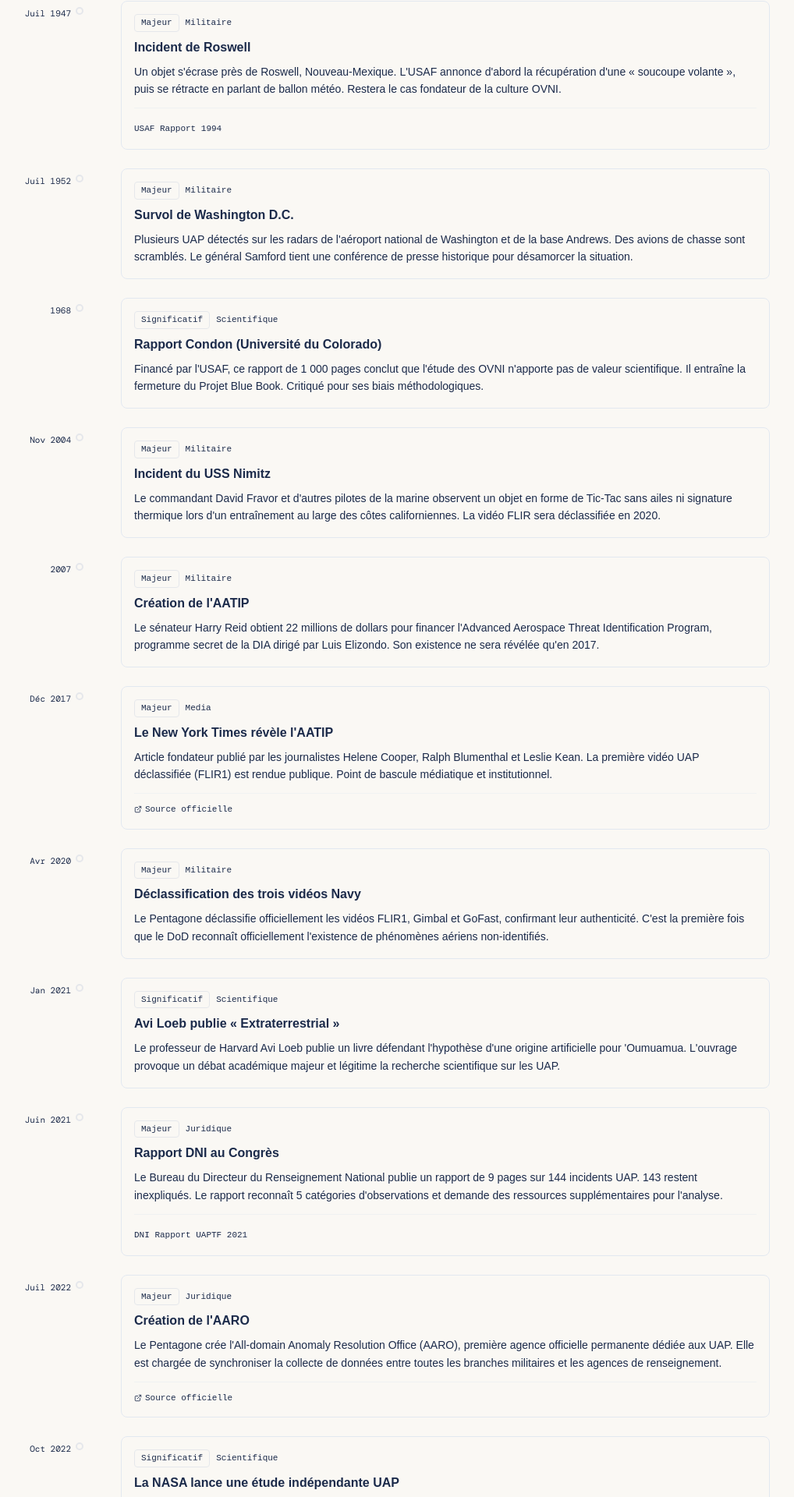
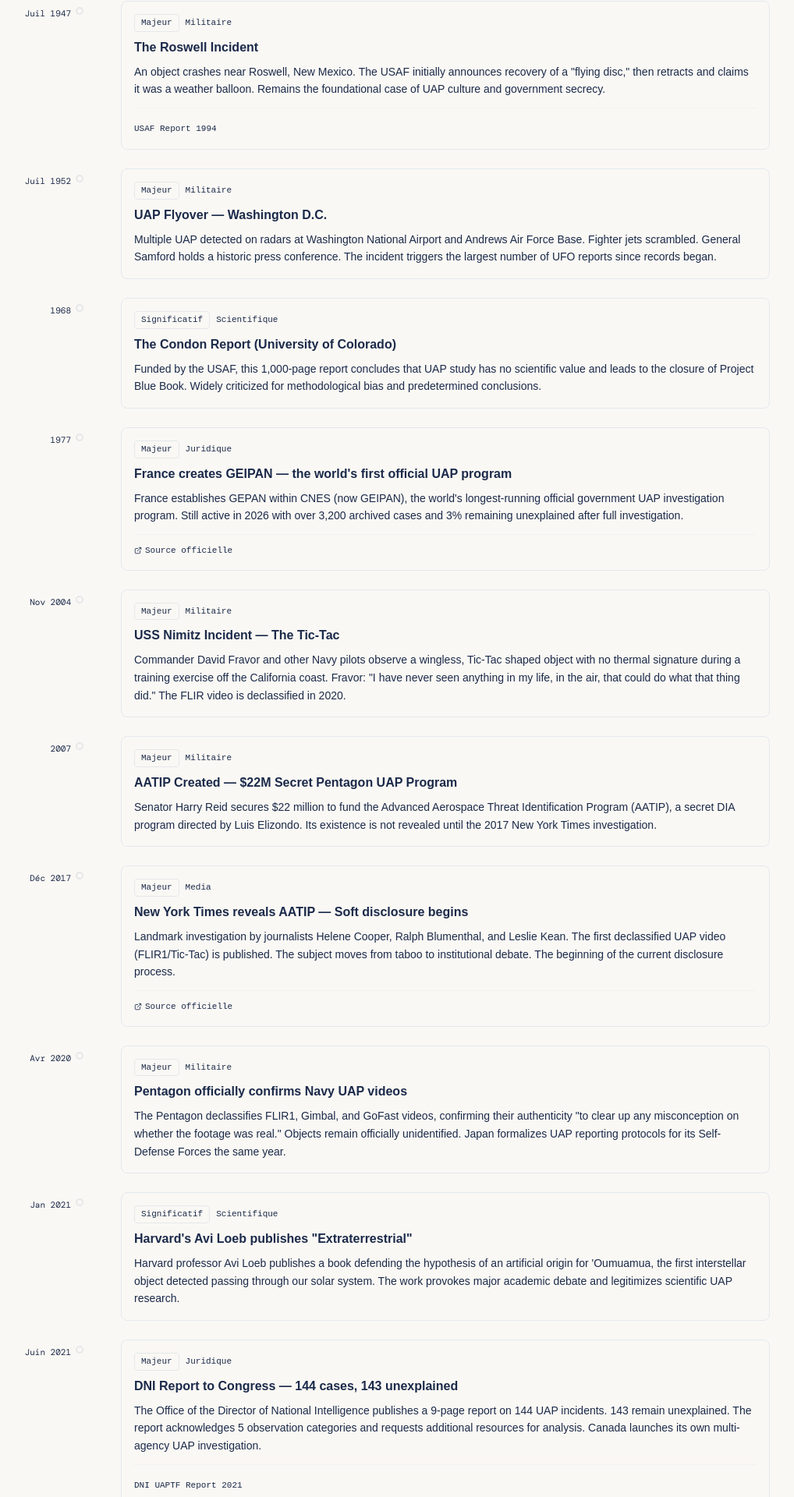
Before and after one commit to lbdgGit/DisclosureHub, a Next.js app in the folder disclosure-hub-starter/: page /frise in a window 1280 px wide. Shown: the part 370-2290 px from the top of the page at 78% size, without its empty margins (141-1159 px from the left). Built offline with nearby package versions, Linux system fonts and the light colour scheme; a web font is replaced by a local one.

Commit message:
Update timeline.ts

```diff
--- a/disclosure-hub-starter/data/timeline.ts
+++ b/disclosure-hub-starter/data/timeline.ts
@@ -1,6 +1,6 @@
 export interface TimelineEvent {
   id: string;
-  date: string;          // Format : "YYYY" ou "YYYY-MM" ou "YYYY-MM-DD"
+  date: string;
   titre: string;
   description: string;
   importance: 'majeur' | 'significatif' | 'notable';
@@ -13,49 +13,58 @@
   {
     id: '1947-roswell',
     date: '1947-07',
-    titre: "Incident de Roswell",
-    description: "Un objet s'écrase près de Roswell, Nouveau-Mexique. L'USAF annonce d'abord la récupération d'une « soucoupe volante », puis se rétracte en parlant de ballon météo. Restera le cas fondateur de la culture OVNI.",
+    titre: 'The Roswell Incident',
+    description: 'An object crashes near Roswell, New Mexico. The USAF initially announces recovery of a "flying disc," then retracts and claims it was a weather balloon. Remains the foundational case of UAP culture and government secrecy.',
     importance: 'majeur',
     categorie: 'militaire',
-    source: 'USAF Rapport 1994',
+    source: 'USAF Report 1994',
   },
   {
     id: '1952-washington',
     date: '1952-07',
-    titre: "Survol de Washington D.C.",
-    description: "Plusieurs UAP détectés sur les radars de l'aéroport national de Washington et de la base Andrews. Des avions de chasse sont scramblés. Le général Samford tient une conférence de presse historique pour désamorcer la situation.",
+    titre: 'UAP Flyover — Washington D.C.',
+    description: 'Multiple UAP detected on radars at Washington National Airport and Andrews Air Force Base. Fighter jets scrambled. General Samford holds a historic press conference. The incident triggers the largest number of UFO reports since records began.',
     importance: 'majeur',
     categorie: 'militaire',
   },
   {
     id: '1968-condon',
     date: '1968',
-    titre: "Rapport Condon (Université du Colorado)",
-    description: "Financé par l'USAF, ce rapport de 1 000 pages conclut que l'étude des OVNI n'apporte pas de valeur scientifique. Il entraîne la fermeture du Projet Blue Book. Critiqué pour ses biais méthodologiques.",
+    titre: 'The Condon Report (University of Colorado)',
+    description: 'Funded by the USAF, this 1,000-page report concludes that UAP study has no scientific value and leads to the closure of Project Blue Book. Widely criticized for methodological bias and predetermined conclusions.',
     importance: 'significatif',
     categorie: 'scientifique',
   },
   {
+    id: '1977-geipan',
+    date: '1977',
+    titre: 'France creates GEIPAN — the world\'s first official UAP program',
+    description: 'France establishes GEPAN within CNES (now GEIPAN), the world\'s longest-running official government UAP investigation program. Still active in 2026 with over 3,200 archived cases and 3% remaining unexplained after full investigation.',
+    importance: 'majeur',
+    categorie: 'juridique',
+    lienSource: 'https://www.cnes-geipan.fr',
+  },
+  {
     id: '2004-nimitz',
     date: '2004-11',
-    titre: "Incident du USS Nimitz",
-    description: "Le commandant David Fravor et d'autres pilotes de la marine observent un objet en forme de Tic-Tac sans ailes ni signature thermique lors d'un entraînement au large des côtes californiennes. La vidéo FLIR sera déclassifiée en 2020.",
+    titre: 'USS Nimitz Incident — The Tic-Tac',
+    description: 'Commander David Fravor and other Navy pilots observe a wingless, Tic-Tac shaped object with no thermal signature during a training exercise off the California coast. Fravor: "I have never seen anything in my life, in the air, that could do what that thing did." The FLIR video is declassified in 2020.',
     importance: 'majeur',
     categorie: 'militaire',
   },
   {
     id: '2007-aatip',
     date: '2007',
-    titre: "Création de l'AATIP",
-    description: "Le sénateur Harry Reid obtient 22 millions de dollars pour financer l'Advanced Aerospace Threat Identification Program, programme secret de la DIA dirigé par Luis Elizondo. Son existence ne sera révélée qu'en 2017.",
+    titre: 'AATIP Created — $22M Secret Pentagon UAP Program',
+    description: 'Senator Harry Reid secures $22 million to fund the Advanced Aerospace Threat Identification Program (AATIP), a secret DIA program directed by Luis Elizondo. Its existence is not revealed until the 2017 New York Times investigation.',
     importance: 'majeur',
     categorie: 'militaire',
   },
   {
     id: '2017-nyt',
     date: '2017-12',
-    titre: "Le New York Times révèle l'AATIP",
-    description: "Article fondateur publié par les journalistes Helene Cooper, Ralph Blumenthal et Leslie Kean. La première vidéo UAP déclassifiée (FLIR1) est rendue publique. Point de bascule médiatique et institutionnel.",
+    titre: 'New York Times reveals AATIP — Soft disclosure begins',
+    description: 'Landmark investigation by journalists Helene Cooper, Ralph Blumenthal, and Leslie Kean. The first declassified UAP video (FLIR1/Tic-Tac) is published. The subject moves from taboo to institutional debate. The beginning of the current disclosure process.',
     importance: 'majeur',
     categorie: 'media',
     lienSource: 'https://www.nytimes.com/2017/12/16/us/politics/pentagon-program-ufo-harry-reid.html',
@@ -63,33 +72,33 @@
   {
     id: '2020-pentagone-videos',
     date: '2020-04',
-    titre: "Déclassification des trois vidéos Navy",
-    description: "Le Pentagone déclassifie officiellement les vidéos FLIR1, Gimbal et GoFast, confirmant leur authenticité. C'est la première fois que le DoD reconnaît officiellement l'existence de phénomènes aériens non-identifiés.",
+    titre: 'Pentagon officially confirms Navy UAP videos',
+    description: 'The Pentagon declassifies FLIR1, Gimbal, and GoFast videos, confirming their authenticity "to clear up any misconception on whether the footage was real." Objects remain officially unidentified. Japan formalizes UAP reporting protocols for its Self-Defense Forces the same year.',
     importance: 'majeur',
     categorie: 'militaire',
   },
   {
     id: '2021-rapport-dni',
     date: '2021-06',
-    titre: "Rapport DNI au Congrès",
-    description: "Le Bureau du Directeur du Renseignement National publie un rapport de 9 pages sur 144 incidents UAP. 143 restent inexpliqués. Le rapport reconnaît 5 catégories d'observations et demande des ressources supplémentaires pour l'analyse.",
+    titre: 'DNI Report to Congress — 144 cases, 143 unexplained',
+    description: 'The Office of the Director of National Intelligence publishes a 9-page report on 144 UAP incidents. 143 remain unexplained. The report acknowledges 5 observation categories and requests additional resources for analysis. Canada launches its own multi-agency UAP investigation.',
     importance: 'majeur',
     categorie: 'juridique',
-    source: 'DNI Rapport UAPTF 2021',
+    source: 'DNI UAPTF Report 2021',
   },
   {
     id: '2021-loeb-oumuamua',
     date: '2021-01',
-    titre: "Avi Loeb publie « Extraterrestrial »",
-    description: "Le professeur de Harvard Avi Loeb publie un livre défendant l'hypothèse d'une origine artificielle pour 'Oumuamua. L'ouvrage provoque un débat académique majeur et légitime la recherche scientifique sur les UAP.",
+    titre: 'Harvard\'s Avi Loeb publishes "Extraterrestrial"',
+    description: 'Harvard professor Avi Loeb publishes a book defending the hypothesis of an artificial origin for \'Oumuamua, the first interstellar object detected passing through our solar system. The work provokes major academic debate and legitimizes scientific UAP research.',
     importance: 'significatif',
     categorie: 'scientifique',
   },
   {
     id: '2022-aaro-creation',
     date: '2022-07',
-    titre: "Création de l'AARO",
-    description: "Le Pentagone crée l'All-domain Anomaly Resolution Office (AARO), première agence officielle permanente dédiée aux UAP. Elle est chargée de synchroniser la collecte de données entre toutes les branches militaires et les agences de renseignement.",
+    titre: 'AARO Created — First permanent Pentagon UAP office',
+    description: 'The Pentagon establishes the All-domain Anomaly Resolution Office (AARO), the first official permanent agency dedicated to UAP. Mandated by Congress in NDAA 2022 to synchronize data collection across all military branches and intelligence agencies.',
     importance: 'majeur',
     categorie: 'juridique',
     lienSource: 'https://www.aaro.mil',
@@ -97,32 +106,32 @@
   {
     id: '2022-nasa-uap',
     date: '2022-10',
-    titre: "La NASA lance une étude indépendante UAP",
-    description: "La NASA annonce la formation d'un groupe d'étude indépendant sur les UAP, présidé par l'astrophysicien David Spergel. C'est la première fois que l'agence spatiale s'implique officiellement dans l'étude de ces phénomènes.",
+    titre: 'NASA launches independent UAP study',
+    description: 'NASA announces the formation of an independent UAP study group chaired by astrophysicist David Spergel. The first time the space agency has officially engaged with UAP study. A permanent NASA UAP coordinator (Mark McInerney) is named in September 2023.',
     importance: 'significatif',
     categorie: 'scientifique',
   },
   {
     id: '2023-grusch-audition',
     date: '2023-07',
-    titre: "Audition historique de David Grusch au Congrès",
-    description: "Sous serment devant la Chambre des représentants, l'ex-officier du renseignement David Grusch affirme l'existence de programmes secrets de récupération de craft non-humains et de matériaux biologiques. Première déclaration de ce type sous serment dans l'histoire américaine.",
+    titre: 'Grusch sworn congressional testimony — crash retrieval programs confirmed',
+    description: 'Under oath before the House Oversight Committee, former intelligence officer David Grusch states the U.S. operates secret programs for recovery and analysis of non-human craft and biological materials. First such statement under oath in American congressional history. Protected under whistleblower statutes.',
     importance: 'majeur',
     categorie: 'temoignage',
   },
   {
     id: '2023-uap-disclosure-act',
     date: '2023-07',
-    titre: "UAP Disclosure Act proposé au Sénat",
-    description: "Les sénateurs Schumer et Rounds proposent un amendement bipartisan exigeant la déclassification de tous les documents UAP sous 25 ans. L'amendement est intégré au NDAA 2024 mais avec des pouvoirs de veto exécutifs élargis.",
+    titre: 'UAP Disclosure Act introduced in Senate',
+    description: 'Senators Schumer and Rounds propose a bipartisan amendment requiring declassification of all UAP documents within 25 years. The amendment is incorporated into NDAA 2024 but with expanded executive veto powers. The act is subsequently blocked from NDAA FY2025 and FY2026 by DoD opposition.',
     importance: 'majeur',
     categorie: 'juridique',
   },
   {
     id: '2023-nasa-rapport',
     date: '2023-09',
-    titre: "Publication du rapport NASA UAP",
-    description: "La NASA publie son rapport final : les UAP sont un problème de sécurité nationale et scientifique légitime. Elle nomme un coordinateur UAP permanent et recommande d'intégrer les données civiles à l'analyse gouvernementale.",
+    titre: 'NASA UAP Report published',
+    description: 'NASA publishes its final independent study report: UAP are a legitimate national security and scientific problem. The agency recommends removing stigma, improving data collection, and integrating civilian data with government analysis.',
     importance: 'significatif',
     categorie: 'scientifique',
     lienSource: 'https://science.nasa.gov/uap',
@@ -130,26 +139,44 @@
   {
     id: '2024-aaro-rapport-historique',
     date: '2024-03',
-    titre: "Rapport historique AARO : pas de programme secret prouvé",
-    description: "L'AARO publie son rapport Volume I sur les programmes historiques UAP. Il conteste les allégations de Grusch, ne trouvant aucune preuve d'un programme de récupération de craft extraterrestres. Les critiques soulignent les limites d'accès aux archives.",
+    titre: 'AARO Historical Report Vol. I published',
+    description: 'AARO publishes its Volume I report on historical UAP programs. It contests Grusch\'s allegations, finding no evidence of an extraterrestrial craft recovery program. Critics note significant limitations in archive access. AARO caseload reaches 1,600+ reports.',
     importance: 'majeur',
     categorie: 'juridique',
     lienSource: 'https://www.aaro.mil',
   },
   {
-    id: '2024-galileo-resultats',
-    date: '2024-09',
-    titre: "Premières publications du Projet Galilée",
-    description: "L'équipe du professeur Loeb publie ses premières analyses de données issues de ses observatoires terrestres. Des sphères métalliques récupérées dans l'océan Pacifique sont analysées — leur composition est jugée anormale par rapport aux météorites connues.",
+    id: '2024-japan-caucus',
+    date: '2024-06',
+    titre: 'Japan: 80+ Diet members form bipartisan UAP caucus',
+    description: 'Non-partisan group chaired by former Defense Minister Yasukazu Hamada forms Japan\'s first cross-party UAP caucus. Has hosted briefings with U.S. AARO officials and Navy pilots. Formally proposes a dedicated Cabinet Office UAP body in March 2026.',
     importance: 'significatif',
-    categorie: 'scientifique',
+    categorie: 'juridique',
   },
   {
-    id: '2025-oncoming',
-    date: '2025',
-    titre: "Pression croissante pour une annonce officielle",
-    description: "Plusieurs membres du Congrès, des lanceurs d'alerte et des personnalités scientifiques convergent vers l'idée qu'une annonce majeure est imminente. Les débats sur la nature de cette annonce — partielle ou totale — s'intensifient dans les cercles institutionnels.",
+    id: '2025-age-of-disclosure',
+    date: '2025-11',
+    titre: '"The Age of Disclosure" — 34 senior officials on record',
+    description: 'Documentary by Dan Farah released on Amazon Prime Video after debuting at SXSW. Features 34 senior U.S. government, military, and intelligence officials. Secretary of State Marco Rubio: "We\'ve had repeated instances of something operating over restricted nuclear facilities — and it\'s not ours." Former UAP Task Force Director Jay Stratton: "I have seen, with my own eyes, non-human craft and non-human beings."',
     importance: 'majeur',
     categorie: 'temoignage',
+    lienSource: 'https://www.amazon.com/Age-Disclosure/dp/B0DMJL2ZDM',
+  },
+  {
+    id: '2026-trump-eo',
+    date: '2026-02',
+    titre: 'Presidential Executive Order: release all UAP files',
+    description: 'President Trump directs DoD and all federal agencies to identify and release government files related to UAP, alien, and extraterrestrial life. First presidential directive of its kind. Bank of England analyst Helen McCaw urges central bank preparedness. UFOD ETF launches on CBOE.',
+    importance: 'majeur',
+    categorie: 'juridique',
+  },
+  {
+    id: '2026-pursue',
+    date: '2026-05',
+    titre: 'Pentagon PURSUE: 162 classified files released',
+    description: 'Department of War launches PURSUE at war.gov/ufo — rolling declassification program. 162 files released from FBI, DoD, NASA, and State Department. Defense Secretary Hegseth confirms AARO caseload exceeds 2,000 reports dating to 1945. Japan analyzes Pentagon files near Japan "with great interest."',
+    importance: 'majeur',
+    categorie: 'militaire',
+    lienSource: 'https://www.war.gov/ufo',
   },
 ];
```
